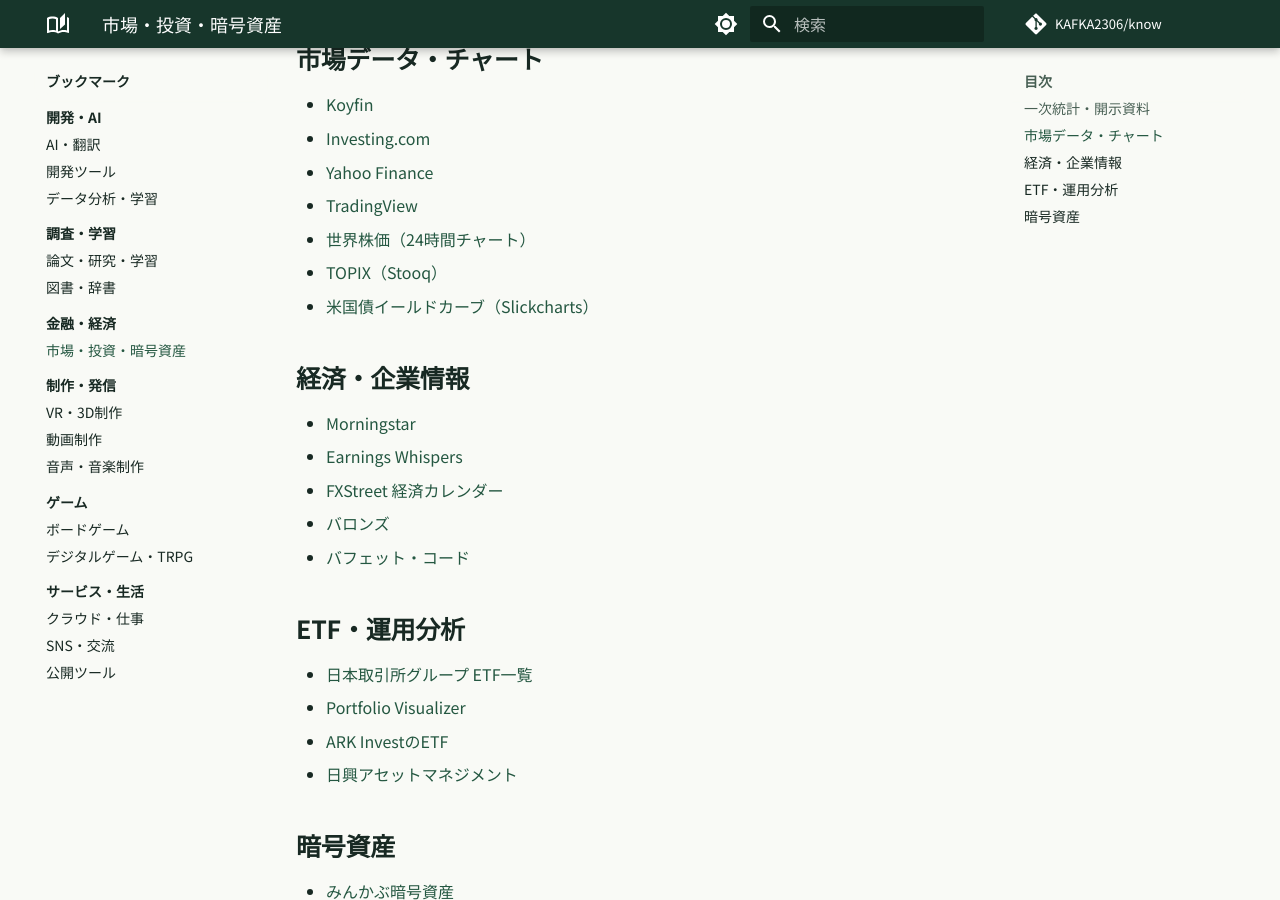
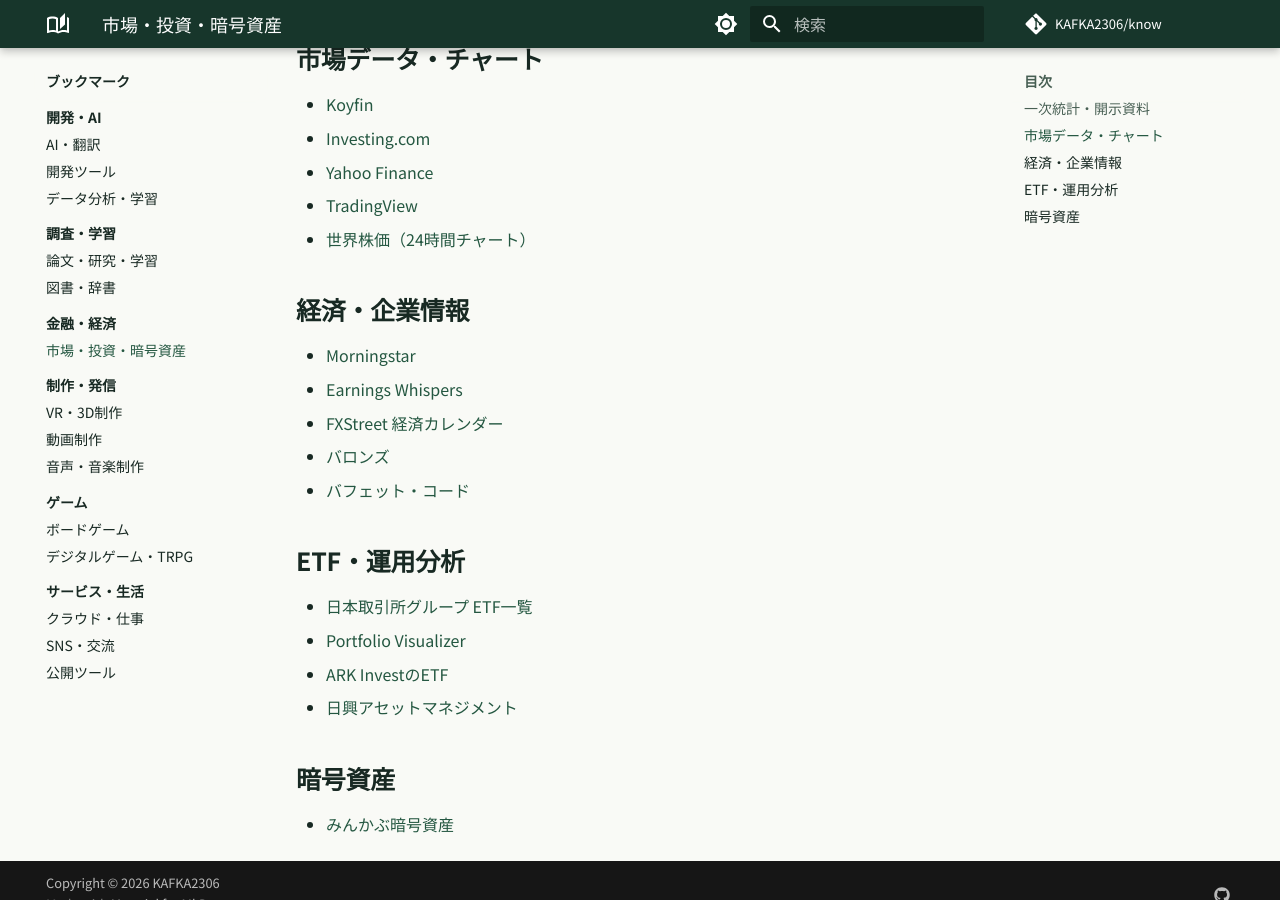
Before and after one commit to KAFKA2306/know, an MkDocs documentation site: the page built from docs/bookmarks/Finance/Market/index.md, in a window 1280 px wide and 900 px high, scrolled down 444 px. Built offline with MkDocs 1.6.1 and Material for MkDocs 9.7.7, drawn with Linux system fonts in a browser that asks for light colours; comment, search, counter and statistics services are not loaded.

Commit message:
docs(bookmarks): replace generic homepages with actual useful resources

```diff
--- a/docs/bookmarks/Finance/Market/index.md
+++ b/docs/bookmarks/Finance/Market/index.md
@@ -21,8 +21,6 @@ tags:
 - [Yahoo Finance](https://finance.yahoo.com)
 - [TradingView](https://jp.tradingview.com)
 - [世界株価（24時間チャート）](https://sekai-kabuka.com)
-- [TOPIX（Stooq）](https://stooq.pl)
-- [米国債イールドカーブ（Slickcharts）](https://www.slickcharts.com)
 
 ## 経済・企業情報
 
@@ -34,7 +32,7 @@ tags:
 
 ## ETF・運用分析
 
-- [日本取引所グループ ETF一覧](https://www.jpx.co.jp)
+- [日本取引所グループ ETF一覧](https://www.jpx.co.jp/equities/products/etfs/issues/01.html)
 - [Portfolio Visualizer](https://www.portfoliovisualizer.com)
 - [ARK InvestのETF](https://ark-funds.com)
 - [日興アセットマネジメント](https://www.nikkoam.com)
```
